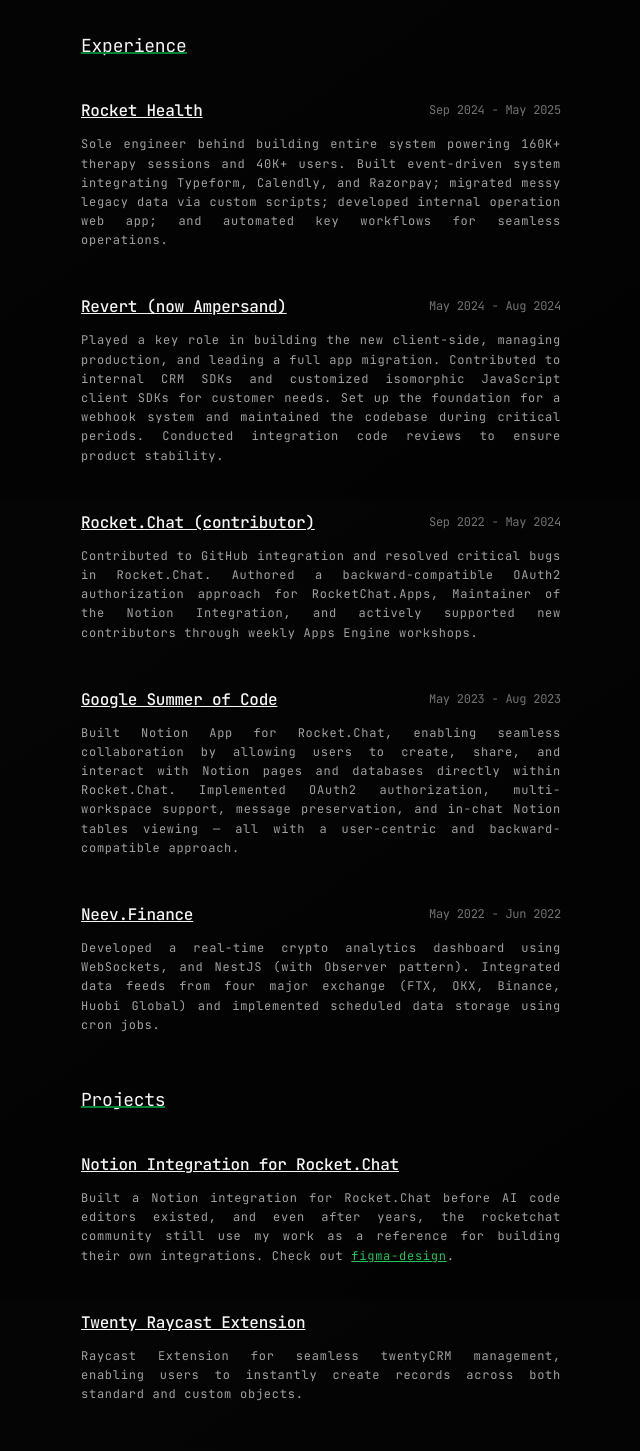
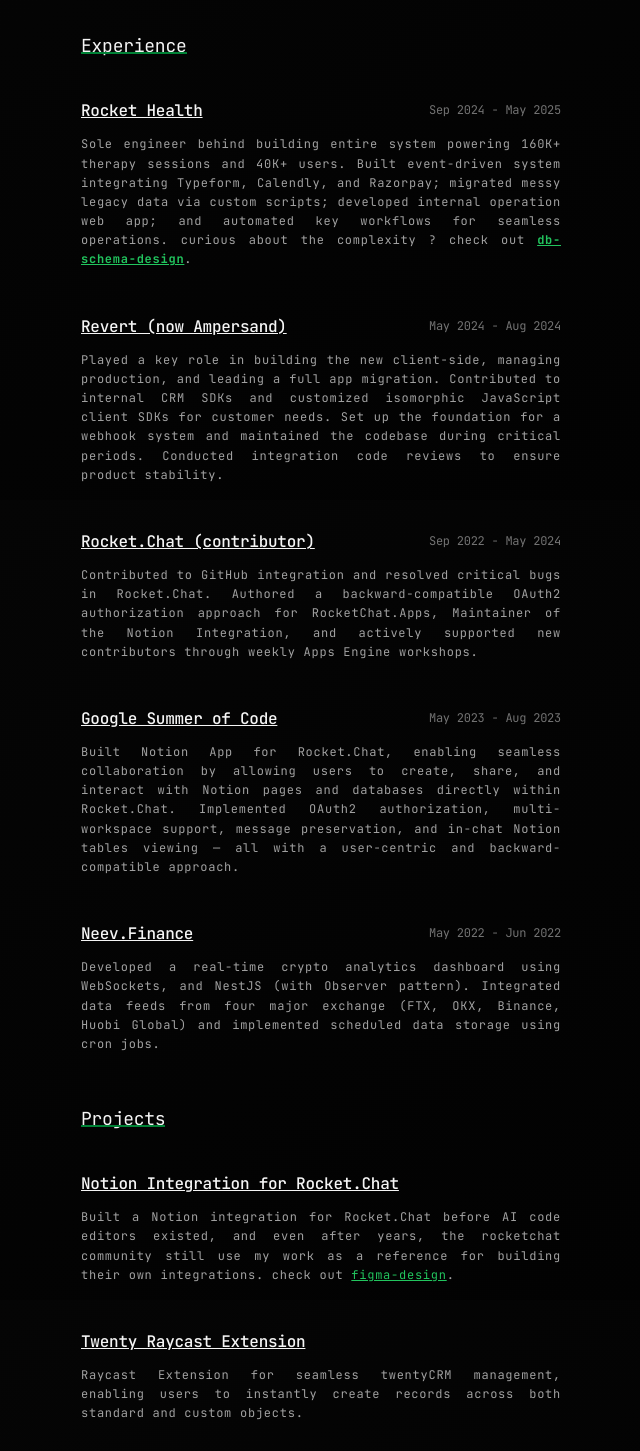
Before and after one commit to Nabhag8848/portfolio2025, a React (Vite) app: page / in a window 1280 px wide. Shown: the part 300-1751 px from the top of the page, without its empty margins (319-959 px from the left). Built offline with nearby package versions, Linux system fonts and the light colour scheme.

Commit message:
fix portfolio

```diff
--- a/src/pages/portfolio/Portfolio.tsx
+++ b/src/pages/portfolio/Portfolio.tsx
@@ -195,11 +195,11 @@
       <StyledMain>
         <StyledParagraph>
           I began my career by building four integrations for an Investing
-          Monitoring Tool. Since then, have spent years specializing in the
-          work of integrations, which I find demanding cause 90% of
-          SaaS is just building integrations. While my broader expertise is in
-          web engineering, I excel in building integrations, marketplace apps
-          and could be the best choice for your needs.
+          Monitoring Tool. Since then, have spent years specializing in the work
+          of integrations, which I find demanding cause 90% of SaaS is just
+          building integrations. While my broader expertise is in web
+          engineering, I excel in building integrations, marketplace apps and
+          could be the best choice for your needs.
         </StyledParagraph>
         <StyledSection>
           <StyledSubHeader>Experience</StyledSubHeader>
@@ -214,7 +214,21 @@
               sessions and 40K+ users. Built event-driven system integrating
               Typeform, Calendly, and Razorpay; migrated messy legacy data via
               custom scripts; developed internal operation web app; and
-              automated key workflows for seamless operations.
+              automated key workflows for seamless operations. curious about the
+              complexity ? check out{" "}
+              <a
+                href="https://dbdiagram.io/d/Prisma-Generated-66f4e6c53430cb846ca92ea6"
+                target="_blank"
+                rel="noopener noreferrer"
+                style={{
+                  color: "#22c55e",
+                  textDecoration: "underline",
+                  fontWeight: "bold",
+                }}
+              >
+                db-schema-design
+              </a>
+              .
             </StyledSubParagraph>
           </StyledSubSection>
           <StyledSubSection>
@@ -286,8 +300,8 @@
             <StyledSubParagraph>
               Built a Notion integration for Rocket.Chat before AI code editors
               existed, and even after years, the rocketchat community still use
-              my work as a reference for building their own integrations. Check
-              out {" "}
+              my work as a reference for building their own integrations. check
+              out{" "}
               <a
                 href="https://www.figma.com/file/1Tk99mGHBmbQpOiT3vP17i/NotionApp"
                 target="_blank"
```
